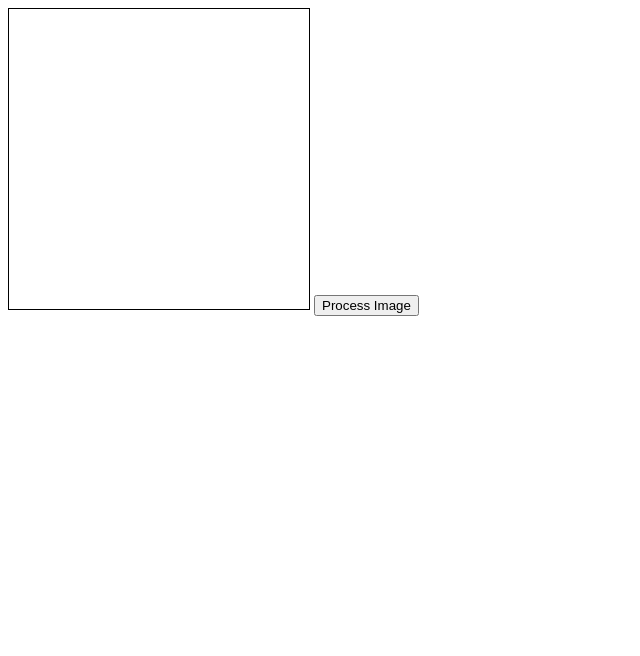
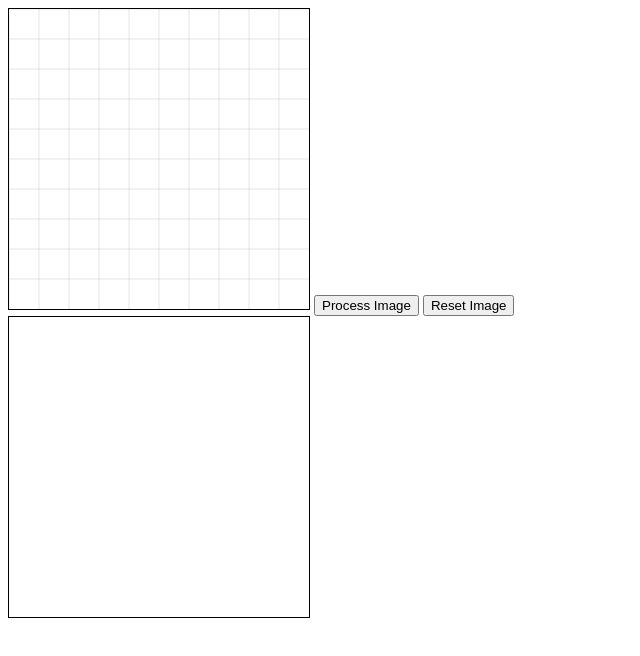
Before and after one commit to erailea/nn-mnist-electronjs, an Electron app: page index.html in a window 800 px wide. Both pictures are taken after a click on the button "Process Image". Shown: the whole page, without its empty margins (0-640 px from the left). Drawn offline with Linux system fonts and the light colour scheme.

Commit message:
chore: Add grid and image processing functionality

```diff
--- a/app.js
+++ b/app.js
@@ -1,8 +1,14 @@
-const canvas = document.getElementById('paintCanvas');
-const ctx = canvas.getContext('2d');
+const canvas = document.getElementById("paintCanvas");
+const ctx = canvas.getContext("2d");
+
+const processedCanvas = document.getElementById("processedCanvas");
+const processedCtx = processedCanvas.getContext("2d");
 
 let painting = false;
 let lastPos = { x: 0, y: 0 };
+const blockSize = 30;
+
+let processedData = [];
 
 function startPosition(e) {
   painting = true;
@@ -15,12 +21,28 @@ function endPosition() {
   ctx.beginPath();
 }
 
+function addGrid(blockSize) {
+  ctx.strokeStyle = "rgba(0, 0, 0, 0.1)";
+  ctx.lineWidth = 1;
+
+  for (let x = 0; x < canvas.width; x += blockSize) {
+    ctx.moveTo(x, 0);
+    ctx.lineTo(x, canvas.height);
+  }
+  for (let y = 0; y < canvas.height; y += blockSize) {
+    ctx.moveTo(0, y);
+    ctx.lineTo(canvas.width, y);
+  }
+  ctx.stroke();
+  ctx.strokeStyle = "black";
+}
+
 function draw(e) {
   if (!painting) return;
 
   const mousePos = getMousePos(canvas, e);
-  ctx.lineWidth = 15; // Adjust brush size as needed
-  ctx.lineCap = 'round';
+  ctx.lineWidth = 15;
+  ctx.lineCap = "round";
 
   const dist = distanceBetween(lastPos, mousePos);
   const angle = angleBetween(lastPos, mousePos);
@@ -28,9 +50,8 @@ function draw(e) {
   for (let i = 0; i < dist; i++) {
     const x = lastPos.x + Math.sin(angle) * i;
     const y = lastPos.y + Math.cos(angle) * i;
-    ctx.globalAlpha = 0.2; // Adjust opacity for the diffuser effect
+    ctx.globalAlpha = 0.2;
 
-    // Randomize the brush strokes slightly to create the diffuser effect
     const offsetX = Math.random() * 10 - 5;
     const offsetY = Math.random() * 10 - 5;
 
@@ -52,13 +73,105 @@ function getMousePos(canvas, evt) {
 }
 
 function distanceBetween(point1, point2) {
-  return Math.sqrt(Math.pow(point2.x - point1.x, 2) + Math.pow(point2.y - point1.y, 2));
+  return Math.sqrt(
+    Math.pow(point2.x - point1.x, 2) + Math.pow(point2.y - point1.y, 2)
+  );
 }
 
 function angleBetween(point1, point2) {
   return Math.atan2(point2.x - point1.x, point2.y - point1.y);
 }
 
-canvas.addEventListener('mousedown', startPosition);
-canvas.addEventListener('mouseup', endPosition);
-canvas.addEventListener('mousemove', draw);
+canvas.addEventListener("mousedown", startPosition);
+canvas.addEventListener("mouseup", endPosition);
+canvas.addEventListener("mousemove", draw);
+
+function resetPaintCanvas() {
+  ctx.clearRect(0, 0, canvas.width, canvas.height);
+  addGrid(blockSize);
+  resetProcessedCanvas();
+}
+
+function resetProcessedCanvas() {
+  processedCtx.clearRect(0, 0, processedCanvas.width, processedCanvas.height);
+}
+
+function processImage() {
+  processedData = [];
+  const imageData = ctx.getImageData(0, 0, canvas.width, canvas.height);
+  const processedImageData = processedCtx.createImageData(
+    processedCanvas.width,
+    processedCanvas.height
+  );
+  const blockSize = 30;
+  const width = imageData.width;
+  const height = imageData.height;
+
+  for (let y = 0; y < height; y += blockSize) {
+    for (let x = 0; x < width; x += blockSize) {
+      let total = 0;
+      let totalAlpha = 0;
+      let count = 0;
+
+      const innerBlockSize = blockSize - 2; // Adjust as needed (e.g., 2 pixels border)
+      const startX = x + 1;
+      const startY = y + 1;
+
+      for (let dy = 0; dy < innerBlockSize; dy++) {
+        for (let dx = 0; dx < innerBlockSize; dx++) {
+          const pixelX = startX + dx;
+          const pixelY = startY + dy;
+          if (pixelX < width && pixelY < height) {
+            const index = (pixelY * width + pixelX) * 4;
+            const r = imageData.data[index];
+            const g = imageData.data[index + 1];
+            const b = imageData.data[index + 2];
+            const a = imageData.data[index + 3];
+
+            // Calculate the brightness of the pixel (0 to 255)
+            const brightness = (r + g + b) / 3;
+            total += brightness;
+            totalAlpha += a;
+            count++;
+          }
+        }
+      }
+
+      // Calculate the average brightness in the block (normalized between 0 and 1)
+      const averageBrightness = total / count;
+      const averageAlpha = totalAlpha / count;
+      const grayValue = Math.floor(averageBrightness);
+
+      processedData.push((255 - averageAlpha) / 255);
+
+      for (let dy = 0; dy < blockSize; dy++) {
+        for (let dx = 0; dx < blockSize; dx++) {
+          const pixelX = x + dx;
+          const pixelY = y + dy;
+          if (
+            pixelX < processedImageData.width &&
+            pixelY < processedImageData.height
+          ) {
+            const index = (pixelY * processedImageData.width + pixelX) * 4;
+            processedImageData.data[index] = grayValue;
+            processedImageData.data[index + 1] = grayValue;
+            processedImageData.data[index + 2] = grayValue;
+            processedImageData.data[index + 3] = averageAlpha;
+          }
+        }
+      }
+    }
+  }
+
+  processedCtx.putImageData(processedImageData, 0, 0);
+  console.log("Processed Data:", processedData);
+}
+
+window.onload = () => {
+  addGrid(blockSize);
+};
+
+document.getElementById("processImage").addEventListener("click", processImage);
+document
+  .getElementById("resetImage")
+  .addEventListener("click", resetPaintCanvas);
--- a/index.html
+++ b/index.html
@@ -13,6 +13,8 @@
 <body>
   <canvas id="paintCanvas" width="300" height="300"></canvas>
   <button id="processImage">Process Image</button>
+  <button id="resetImage">Reset Image</button>
+  <canvas id="processedCanvas" width="300" height="300"></canvas>
   <script src="app.js"></script>
 </body>
 </html>
--- a/main.js
+++ b/main.js
@@ -11,6 +11,8 @@ function createWindow() {
   });
 
   win.loadFile('index.html');
+
+  win.webContents.openDevTools();
 }
 
 app.whenReady().then(createWindow);
```
